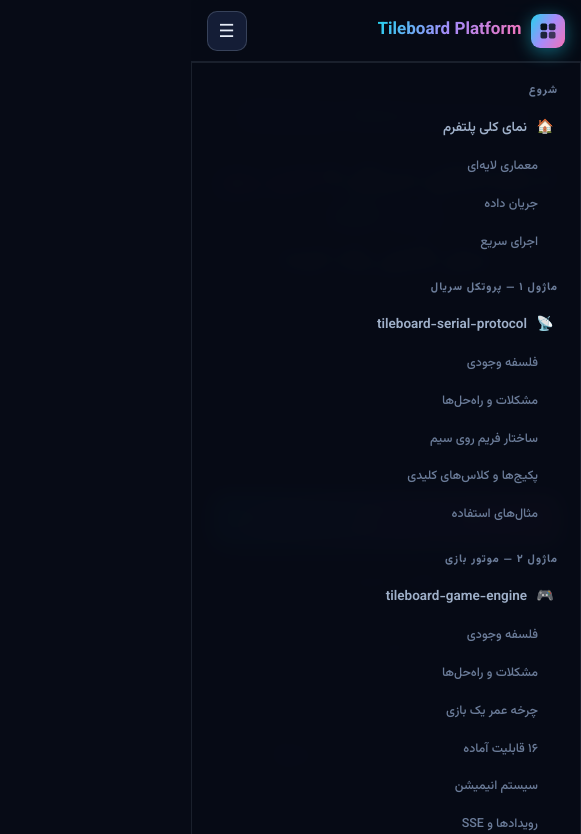
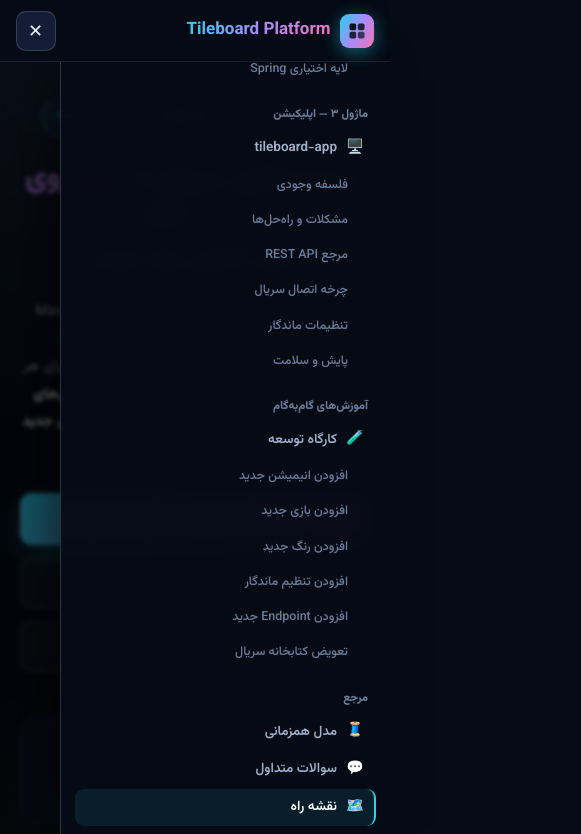
Before and after one commit to esseJl/tileboard-platform, a plain HTML site: page docs/index.html in a window 390 px wide. Both pictures are taken after a click on the button "باز کردن فهرست". Shown: the top 834 px of the page, 581 px wide, since content can reach past the window. Drawn offline with Linux system fonts and the light colour scheme.

Commit message:
docs(site): fix sidebar layout — content no longer slides under the sticky sidebar
Root cause: the mobile-drawer overlay <div class="sidebar-backdrop"> sat inside the
.layout grid and had no desktop styles, so it became a grid item, took the wide
content column, and auto-placement pushed <main> into row 2 of the 268px sidebar
column. The whole documentation was squeezed to 268px and, while scrolling, the
sticky sidebar sat on top of it (elements overlapping each other).

Layout
- move the backdrop out of the grid and hide it by default (drawer only)
- pin sidebar/content with grid-template-areas so no stray element can break it again

Sidebar
- keep the scrollspy's active entry visible inside the sidebar's own scroll area
- highlight the last entry at the bottom of the page; rAF-throttled scrollspy
- fix active sub-entries staying dim grey (specificity bug), logical borders
- drop letter-spacing on Persian group labels (breaks cursive joining)
- thin sidebar scrollbar, overscroll containment, dvh-aware max-height, focus ring

Mobile drawer
- real off-canvas drawer (min(330px, 86vw)) so the backdrop is visible and tappable
- visibility:hidden when closed: no off-screen overflow, links leave the Tab order
- scroll lock while open, Esc to close, aria-expanded + ☰/✕ toggle,
  auto-close when resizing past the breakpoint

Also: long inline code (META-INF/spring/…AutoConfiguration.imports) now wraps
instead of creating ~190px of horizontal overflow on phones.

Co-authored-by: arena-agent <297053741+arena-agent@users.noreply.github.com>

```diff
--- a/docs/app.js
+++ b/docs/app.js
@@ -113,6 +113,7 @@
   });
 
   /* ---------- scrollspy for sidebar ---------- */
+  var sidebar = document.querySelector(".sidebar");
   var links = Array.prototype.slice.call(document.querySelectorAll(".sidebar a[href^='#']"));
   var sections = links
     .map(function (a) {
@@ -120,33 +121,89 @@
       return el ? { link: a, el: el } : null;
     })
     .filter(Boolean);
+  var activeLink = null;
+  var reduceMotion = window.matchMedia && window.matchMedia("(prefers-reduced-motion: reduce)").matches;
+
+  // The sidebar scrolls independently of the page: keep the highlighted entry inside
+  // its visible area (only the sidebar is scrolled, never the page).
+  function revealInSidebar(link) {
+    if (!sidebar || !link || sidebar.scrollHeight <= sidebar.clientHeight) return;
+    var box = sidebar.getBoundingClientRect();
+    var item = link.getBoundingClientRect();
+    var margin = Math.min(64, box.height / 4);
+    var delta = 0;
+    if (item.top < box.top + margin) delta = item.top - (box.top + margin);
+    else if (item.bottom > box.bottom - margin) delta = item.bottom - (box.bottom - margin);
+    if (!delta) return;
+    var top = sidebar.scrollTop + delta;
+    if (sidebar.scrollTo) sidebar.scrollTo({ top: top, behavior: reduceMotion ? "auto" : "smooth" });
+    else sidebar.scrollTop = top;
+  }
 
   function spy() {
+    var doc = document.documentElement;
     var fromTop = window.scrollY + 140;
     var current = null;
-    sections.forEach(function (s) {
-      if (s.el.getBoundingClientRect().top + window.scrollY <= fromTop) current = s;
-    });
-    links.forEach(function (a) { a.classList.remove("active"); });
-    if (current) current.link.classList.add("active");
+    if (sections.length && window.scrollY + window.innerHeight >= doc.scrollHeight - 2) {
+      current = sections[sections.length - 1];          // bottom of the page: last entry
+    } else {
+      sections.forEach(function (s) {
+        if (s.el.getBoundingClientRect().top + window.scrollY <= fromTop) current = s;
+      });
+    }
+    var link = current ? current.link : null;
+    if (link === activeLink) return;                    // touch the DOM only on change
+    if (activeLink) activeLink.classList.remove("active");
+    if (link) link.classList.add("active");
+    activeLink = link;
+    revealInSidebar(link);
   }
-  window.addEventListener("scroll", spy, { passive: true });
+
+  var spyQueued = false;
+  function queueSpy() {
+    if (spyQueued) return;
+    spyQueued = true;
+    requestAnimationFrame(function () { spyQueued = false; spy(); });
+  }
+  window.addEventListener("scroll", queueSpy, { passive: true });
+  window.addEventListener("resize", queueSpy);
+  window.addEventListener("load", queueSpy);            // web fonts shift section offsets
   spy();
 
-  /* ---------- mobile sidebar ---------- */
-  var sidebar = document.querySelector(".sidebar");
+  /* ---------- mobile sidebar (off-canvas drawer) ---------- */
   var menuBtn = document.querySelector(".menu-btn");
   var backdrop = document.querySelector(".sidebar-backdrop");
-  function closeSidebar() {
-    if (sidebar) sidebar.classList.remove("open");
-    if (backdrop) backdrop.classList.remove("show");
+  function isOpen() { return !!sidebar && sidebar.classList.contains("open"); }
+  function setSidebar(open) {
+    if (!sidebar) return;
+    sidebar.classList.toggle("open", open);
+    if (backdrop) backdrop.classList.toggle("show", open);
+    document.body.classList.toggle("menu-open", open);
+    if (menuBtn) {
+      menuBtn.setAttribute("aria-expanded", open ? "true" : "false");
+      menuBtn.setAttribute("aria-label", open ? "بستن فهرست" : "باز کردن فهرست");
+      menuBtn.textContent = open ? "\u2715" : "\u2630";
+    }
+    if (open) revealInSidebar(activeLink);
   }
-  if (menuBtn) menuBtn.addEventListener("click", function () {
-    sidebar.classList.toggle("open");
-    backdrop.classList.toggle("show", sidebar.classList.contains("open"));
+  if (menuBtn) menuBtn.addEventListener("click", function () { setSidebar(!isOpen()); });
+  if (backdrop) backdrop.addEventListener("click", function () { setSidebar(false); });
+  links.forEach(function (a) {
+    a.addEventListener("click", function () { if (isOpen()) setSidebar(false); });
   });
-  if (backdrop) backdrop.addEventListener("click", closeSidebar);
-  links.forEach(function (a) { a.addEventListener("click", closeSidebar); });
+  document.addEventListener("keydown", function (e) {
+    if (e.key === "Escape" && isOpen()) {
+      setSidebar(false);
+      if (menuBtn) menuBtn.focus();
+    }
+  });
+  // Growing past the mobile breakpoint with the drawer open must not leave the page scroll-locked.
+  if (window.matchMedia) {
+    var mobileMq = window.matchMedia("(max-width: 1020px)");
+    var onBreakpoint = function (e) { if (!e.matches && isOpen()) setSidebar(false); };
+    if (mobileMq.addEventListener) mobileMq.addEventListener("change", onBreakpoint);
+    else if (mobileMq.addListener) mobileMq.addListener(onBreakpoint);
+  }
 
   /* ---------- reveal on scroll ---------- */
   if ("IntersectionObserver" in window) {
--- a/docs/index.html
+++ b/docs/index.html
@@ -24,7 +24,7 @@
     </span>
     <span><b>Tileboard Platform</b><small>مستندات آموزشی · نسخه ۱.۰.۰</small></span>
   </a>
-  <button class="menu-btn" aria-label="باز کردن فهرست">☰</button>
+  <button class="menu-btn" type="button" aria-label="باز کردن فهرست" aria-controls="sidebar" aria-expanded="false">☰</button>
   <nav class="topnav">
     <a href="#overview">نمای کلی</a>
     <a class="mod-protocol" href="#module-protocol">serial-protocol</a>
@@ -60,10 +60,14 @@
   </div>
 </section>
 
+<!-- Mobile-drawer overlay. It is position:fixed and must stay OUTSIDE the .layout grid:
+     as a grid item it used to occupy the content column and push <main> under the sidebar. -->
+<div class="sidebar-backdrop" aria-hidden="true"></div>
+
 <div class="layout">
 
 <!-- ============================ SIDEBAR ============================ -->
-<aside class="sidebar">
+<aside class="sidebar" id="sidebar" aria-label="فهرست مستندات">
   <h4>شروع</h4>
   <a href="#overview"><span class="ico">🏠</span> نمای کلی پلتفرم</a>
   <a class="sub" href="#architecture">معماری لایه‌ای</a>
@@ -111,7 +115,6 @@
   <a href="#faq"><span class="ico">💬</span> سوالات متداول</a>
   <a href="#roadmap"><span class="ico">🗺️</span> نقشه راه</a>
 </aside>
-<div class="sidebar-backdrop"></div>
 
 <!-- ============================ CONTENT ============================ -->
 <main class="content">
--- a/docs/styles.css
+++ b/docs/styles.css
@@ -214,6 +214,9 @@ body {
    ========================================================================== */
 .layout {
   display: grid; grid-template-columns: 268px minmax(0, 1fr);
+  /* Explicit areas: whatever else ends up inside this grid can never push
+     <main> into the narrow sidebar column (where the sticky sidebar covers it). */
+  grid-template-areas: "sidebar content";
   gap: clamp(20px, 3vw, 44px);
   max-width: 1400px; margin: 0 auto;
   padding: 10px clamp(14px, 3vw, 40px) 90px;
@@ -221,38 +224,52 @@ body {
 }
 
 .sidebar {
+  grid-area: sidebar;
   position: sticky; top: calc(var(--topbar-h) + 18px);
   max-height: calc(100vh - var(--topbar-h) - 36px);
+  max-height: calc(100dvh - var(--topbar-h) - 36px);
   overflow-y: auto;
+  overscroll-behavior: contain;          /* wheel at the list's end must not scroll the page */
+  scrollbar-width: thin;
+  scrollbar-color: #22304f transparent;
   background: rgba(15, 23, 43, .6);
   border: 1px solid var(--line);
   border-radius: var(--radius);
   padding: 18px 14px;
   backdrop-filter: blur(10px);
+  -webkit-backdrop-filter: blur(10px);
 }
+.sidebar::-webkit-scrollbar { width: 6px; }
+.sidebar::-webkit-scrollbar-track { background: transparent; }
+.sidebar::-webkit-scrollbar-thumb { background: #22304f; border-radius: 6px; }
 .sidebar h4 {
-  font-size: 11px; letter-spacing: 1px; color: var(--text-faint);
-  margin: 16px 8px 6px; font-weight: 800;
+  /* no letter-spacing: it tears apart the joined letters of Persian labels */
+  font-size: 11.5px; color: var(--text-faint);
+  margin: 18px 8px 6px; font-weight: 800; line-height: 1.6;
 }
 .sidebar h4:first-child { margin-top: 0; }
 .sidebar a {
   display: flex; align-items: center; gap: 9px;
   color: var(--text-dim); text-decoration: none;
-  font-size: 13.5px; font-weight: 600;
+  font-size: 13.5px; font-weight: 600; line-height: 1.7;
   padding: 7px 10px; border-radius: 9px;
-  border-right: 2px solid transparent;
-  transition: .15s;
+  border-inline-start: 2px solid transparent;
+  transition: color .15s, background-color .15s, border-color .15s;
 }
 .sidebar a:hover { color: #fff; background: rgba(148, 163, 184, .08); }
 .sidebar a.active {
-  color: #fff; background: rgba(34, 211, 238, .1); border-right-color: var(--cyan);
+  color: #fff; background: rgba(34, 211, 238, .1); border-inline-start-color: var(--cyan);
 }
 .sidebar a .ico { width: 18px; text-align: center; flex: none; font-size: 14px; }
 .sidebar a.sub { padding-inline-start: 26px; font-size: 12.5px; font-weight: 500; color: var(--text-faint); }
 .sidebar a.sub:hover { color: var(--text-dim); }
-.sidebar a.sub.active { border-right-color: var(--violet); background: rgba(167, 139, 250, .1); }
+.sidebar a.sub.active { color: #fff; border-inline-start-color: var(--violet); background: rgba(167, 139, 250, .1); }
+.sidebar a:focus-visible { outline: 2px solid var(--cyan); outline-offset: -2px; }
 
-.content { min-width: 0; }
+/* only the mobile drawer uses the backdrop (see the responsive section) */
+.sidebar-backdrop { display: none; }
+
+.content { grid-area: content; min-width: 0; }
 
 /* ==========================================================================
    Sections & headings
@@ -456,6 +473,9 @@ b, strong { color: #fff; }
 }
 .violet-c code, .flow-step.violet-c .fnum { color: var(--violet); }
 td code { white-space: nowrap; }
+/* long identifiers / paths in running text (e.g. META-INF/spring/…AutoConfiguration.imports)
+   must wrap instead of widening the page on phones */
+.content :not(pre) > code { overflow-wrap: anywhere; }
 
 /* ==========================================================================
    Frame diagram (wire layout)
@@ -697,23 +717,37 @@ footer .f-chips { display: flex; gap: 8px; justify-content: center; flex-wrap: w
    Responsive
    ========================================================================== */
 @media (max-width: 1020px) {
-  .layout { grid-template-columns: 1fr; }
+  .layout { grid-template-columns: minmax(0, 1fr); grid-template-areas: "content"; }
+
+  /* Off-canvas drawer anchored to the inline-start edge (the right edge in RTL).
+     top/bottom instead of 100vh so it always fits the visible viewport on mobile browsers. */
   .sidebar {
-    position: fixed; inset-inline: 0; top: var(--topbar-h); z-index: 999;
-    max-height: none; height: calc(100vh - var(--topbar-h));
-    border-radius: 0; transform: translateX(105%);
-    transition: transform .3s ease;
+    position: fixed; top: var(--topbar-h); bottom: 0; z-index: 999;
+    inset-inline-start: 0; inset-inline-end: auto;
+    width: min(330px, 86vw);
+    max-height: none;
+    padding-bottom: calc(18px + env(safe-area-inset-bottom, 0px));
+    border: 0; border-inline-end: 1px solid var(--line-strong); border-radius: 0;
     background: rgba(7, 11, 22, .97);
+    box-shadow: -24px 0 60px -18px rgba(0, 0, 0, .75);
+    transform: translateX(105%);
+    /* hidden once slid out: no off-screen overflow and its links leave the Tab order */
+    visibility: hidden;
+    transition: transform .3s ease, visibility 0s linear .3s;
   }
-  .sidebar.open { transform: none; }
+  .sidebar.open { transform: none; visibility: visible; transition: transform .3s ease; }
   .menu-btn { display: block; }
   .topnav { display: none; }
   .brand small { display: none; }
   .sidebar-backdrop {
-    display: none; position: fixed; inset: 0; z-index: 998;
-    background: rgba(0, 0, 0, .55); backdrop-filter: blur(2px);
+    display: block; position: fixed; inset: 0; z-index: 998;
+    background: rgba(0, 0, 0, .55);
+    backdrop-filter: blur(2px); -webkit-backdrop-filter: blur(2px);
+    opacity: 0; visibility: hidden;
+    transition: opacity .3s ease, visibility 0s linear .3s;
   }
-  .sidebar-backdrop.show { display: block; }
+  .sidebar-backdrop.show { opacity: 1; visibility: visible; transition: opacity .3s ease; }
+  body.menu-open { overflow: hidden; }          /* the page must not scroll behind the drawer */
 }
 
 @media (max-width: 640px) {
@@ -727,7 +761,7 @@ footer .f-chips { display: flex; gap: 8px; justify-content: center; flex-wrap: w
 
 /* print */
 @media print {
-  .topbar, .sidebar, .progress, .bg-glow, .bg-grid, .hero-actions, .copy-btn { display: none !important; }
-  .layout { grid-template-columns: 1fr; }
+  .topbar, .sidebar, .sidebar-backdrop, .progress, .bg-glow, .bg-grid, .hero-actions, .copy-btn { display: none !important; }
+  .layout { grid-template-columns: 1fr; grid-template-areas: "content"; }
   body { background: #fff; color: #111; }
 }
```
